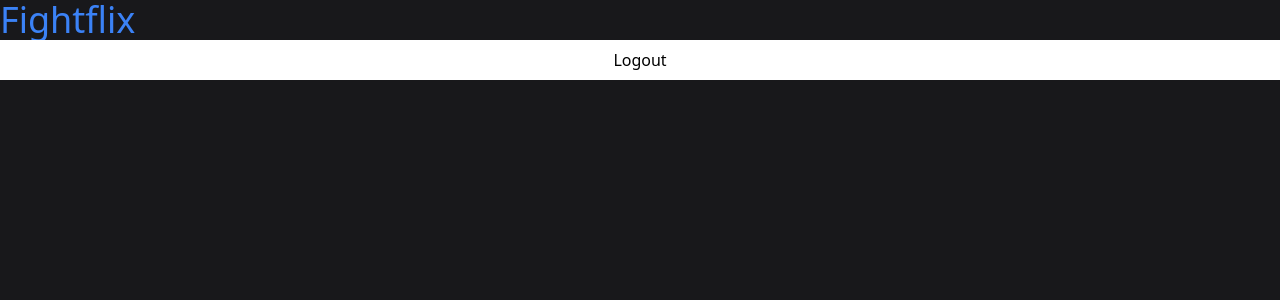
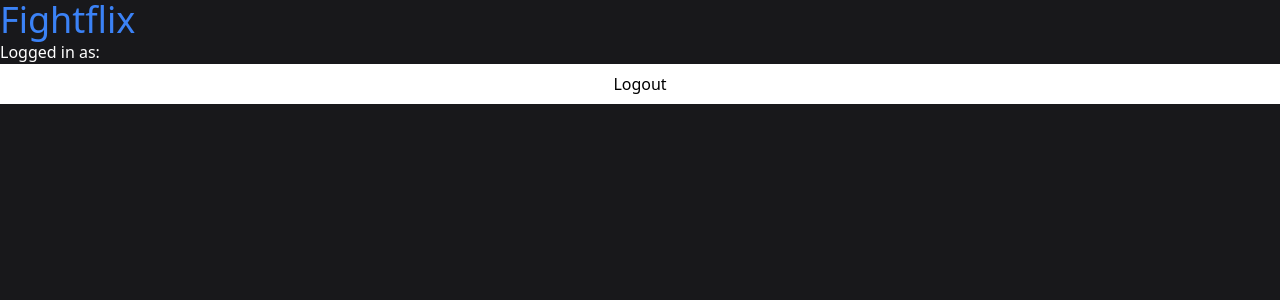
Before and after one commit to Unhyphenated/Fightflix, a Next.js app in the folder fightflix/: page / in a window 1280 px wide. Shown: the top 300 px of the page. Built offline with nearby package versions, Linux system fonts and the light colour scheme; no server answers; the database is empty; sample sign-in values are in the browser's storage.

Commit message:
add: Default to current session user when app launches

```diff
--- a/fightflix/pages/index.tsx
+++ b/fightflix/pages/index.tsx
@@ -1,3 +1,4 @@
+import useCurrentUser from "@/hooks/useCurrentUser";
 import { NextPageContext } from "next";
 import { getSession, signOut } from "next-auth/react";
 
@@ -18,9 +19,12 @@
 }
 
 export default function Page() {
+  const { data: user } = useCurrentUser();
+
   return (
     <>
       <h1 className="text-4xl text-blue-500">Fightflix</h1>
+      <p className="text-white">Logged in as: {user?.name}</p>
       <button className="h-10 w-full bg-white" onClick={() => signOut()}>Logout</button>
     </>
   );
```
